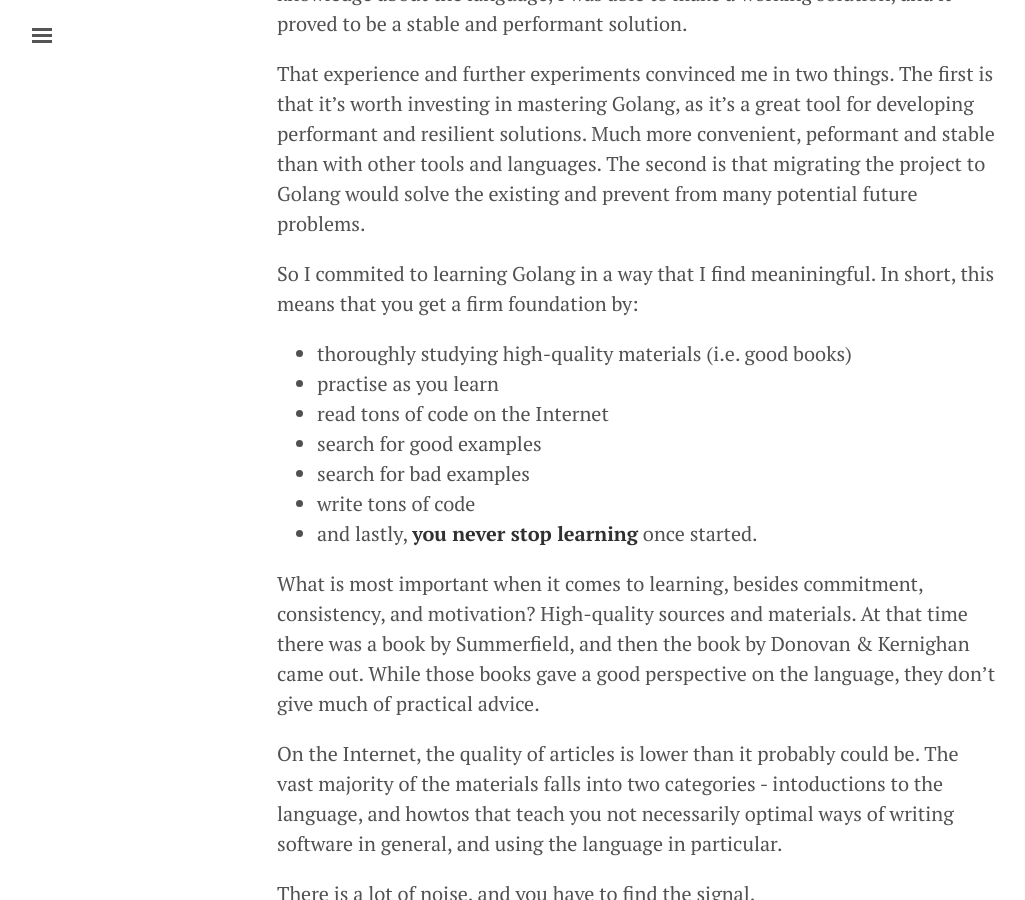
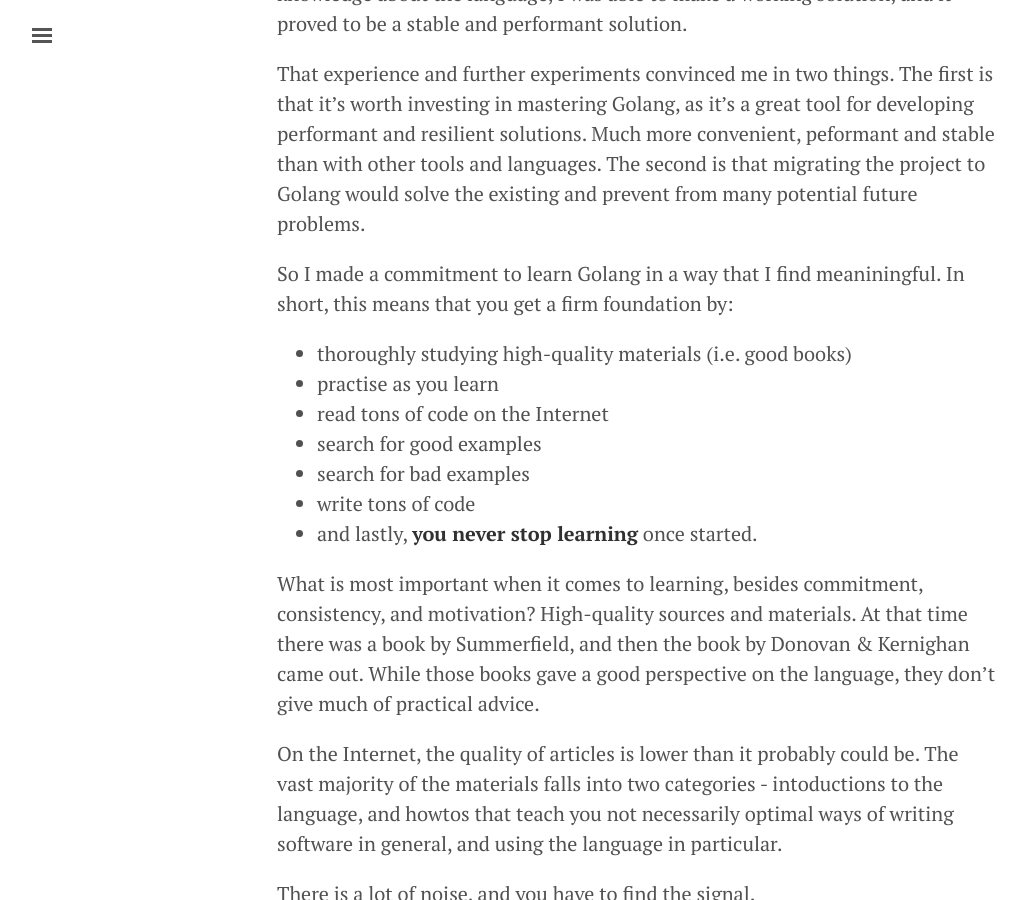
Before and after one commit to pavelbrm/pavelbrm.github.io, a Jekyll site: the page built from _posts/2020-06-27-about-software-development-with-golang.md, in a window 1280 px wide and 900 px high, scrolled down 2208 px. Shown: the whole window, without its empty margins (3-1028 px from the left). Built offline with Jekyll 4.4.1, drawn with Linux system fonts in a browser that asks for light colours.

Commit message:
Fix grammar

```diff
--- a/_posts/2020-06-27-about-software-development-with-golang.md
+++ b/_posts/2020-06-27-about-software-development-with-golang.md
@@ -41,7 +41,7 @@ Implementing the plugin took a couple of days, and pretty soon a fully functiona
 
 That experience and further experiments convinced me in two things. The first is that it's worth investing in mastering Golang, as it's a great tool for developing performant and resilient solutions. Much more convenient, peformant and stable than with other tools and languages. The second is that migrating the project to Golang would solve the existing and prevent from many potential future problems.
 
-So I commited to learning Golang in a way that I find meaniningful. In short, this means that you get a firm foundation by:
+So I made a commitment to learn Golang in a way that I find meaniningful. In short, this means that you get a firm foundation by:
 - thoroughly studying high-quality materials (i.e. good books)
 - practise as you learn
 - read tons of code on the Internet
```
